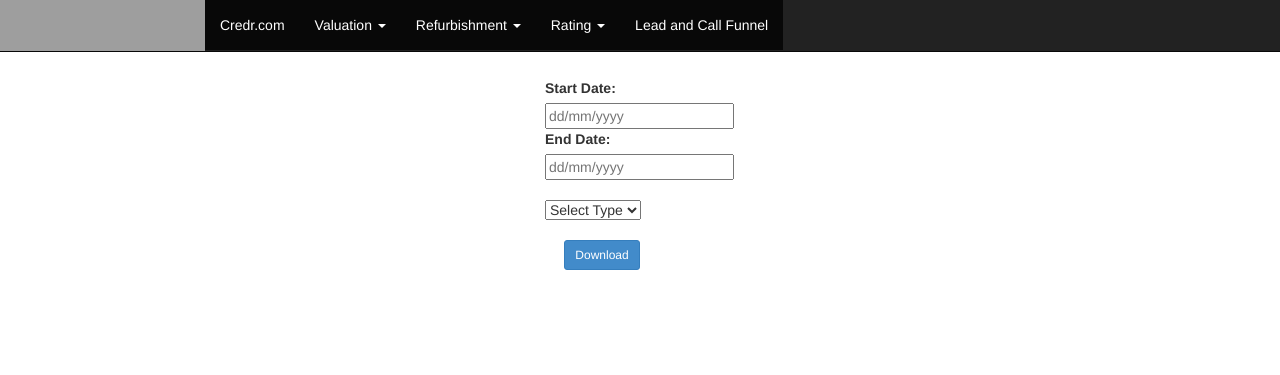
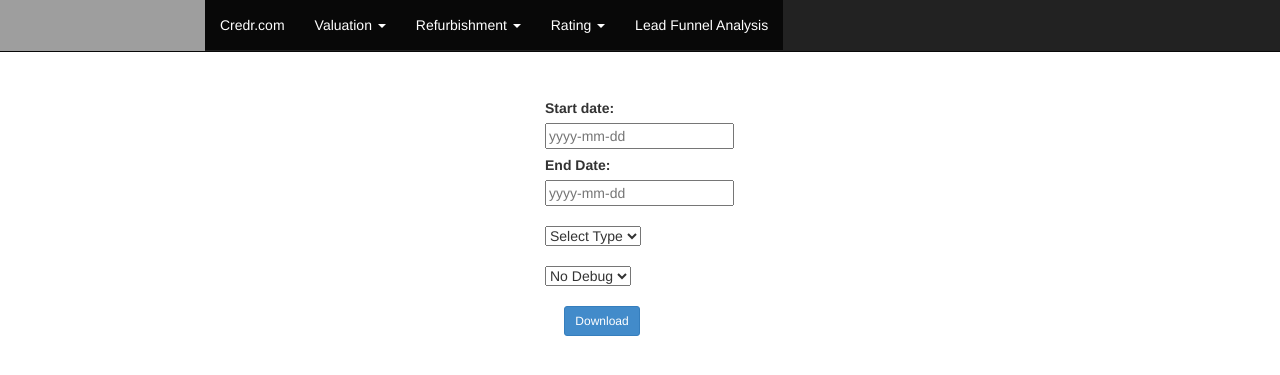
Before and after one commit to KetanDesh/bikes, a CodeIgniter app: page /bikevaluation/index.php/Lead_call_funnel in a window 1280 px wide. Shown: the top 375 px of the page. Run offline with CodeIgniter, Linux system fonts and the light colour scheme; grey boxes are pictures that could not be loaded.

Commit message:
CAN-44 -r=self resolve some issue

```diff
--- a/application/controllers/Lead_call_funnel.php
+++ b/application/controllers/Lead_call_funnel.php
@@ -22,12 +22,18 @@ class Lead_call_funnel extends CI_Controller {
             echo $output;
         }
         public function download(){
-            error_reporting(0);
+            $debug = $this->input->post('debug');
+            //echo $debug;
+            if($debug == 1){
+                echo "Debug";
+                //error_reporting(0);
+            }
+                error_reporting(0);
             $this->load->helper('csv');
             $this->load->model('crm/lead_call_funnel_model');
 //            $data['title']="Lead Call funnel";
-//            $this->load->view('include/header',$data);
-//            $this->load->view('lead_call_funnel_view');
+ //          $this->load->view('include/header',$data);
+ //           $this->load->view('lead_call_funnel_view');
             $leadCallData = array();
 
             //$fh = @fopen( 'php://output', 'w' );
@@ -50,62 +56,27 @@ class Lead_call_funnel extends CI_Controller {
                     $first_iteration =0;
                     foreach ($getQueries as $getQuery){
                         $columnName = $getQuery->columnName;
-                        //echo $columnName;
                        $rows[$row_count][] = $columnName;
-
+//                       echo "column".$rows[0][$row_count]."<br>";
                     }
                     $row_count = $row_count +1;
-                    continue;
+                    //continue;
                 }
+                //echo $rows[0];
                 foreach ($getQueries as $getQuery){
-                        $sqlQuery = $getQuery->sqlQuery;
-                        //echo $columnName;
-                       $rows[$row_count][] = $this->lead_call_funnel_model->main_query($sqlQuery,$source,$start_data,$end_date);
-
-                    }
-                              $row_count = $row_count +1;
-
+                    $sqlQuery = $getQuery->sqlQuery;
+                    $rows[$row_count][] = $this->lead_call_funnel_model->main_query($sqlQuery,$source,$start_data,$end_date,$debug);
+                }
+                    $row_count = $row_count +1;
             }
             //print_r($first_row);
-            $list = array (
-                    array('aaa', 'bbb', 'ccc', 'dddd'),
-                    array('123', '456', '789'),
-                    array('"aaa"', '"bbb"')
-                );
-            array_to_csv($rows,'toto.csv');
-            //fputcsv($fh, $first_row);
-            //fclose($fh);
-
-
-
-
+//            $list = array (
+//                    array('aaa', 'bbb', 'ccc', 'dddd'),
+//                    array('123', '456', '789'),
+//                    array('"aaa"', '"bbb"')
+//                );
+            array_to_csv($rows,'info.csv');
         }
 
 }
-
-  /*              $source = $row->Source;
-                $getQueries = $this->lead_call_funnel_model->get_query($type);
-                foreach ($getQueries as $getQuery){
-                    $columnName = $getQuery->columnName;
-                    $sqlQuery = $getQuery->sqlQuery;
-
-                    $mainQueries[$columnName] = $this->lead_call_funnel_model->main_query($columnName,$sqlQuery,$source,$start_data,$end_date);
-
-
-                    //$leadCallData = $leadCallData;
-                    //print_r($leadCallData);
-                $this->load->helper('csv');
-                print_r($mainQueries);
-                array_to_csv($mainQueries[$columnName],'toto.csv');
-                }
-                array_push($leadCallData,$mainQueries);
-                array_push($leadCallData,$source);
-                print_r($leadCallData);
-            }
-
-
-        }
-
-
-}*/
 ?>
--- a/application/views/include/header.php
+++ b/application/views/include/header.php
@@ -52,6 +52,6 @@ th, td {
         <li class="active"><a class="dropdown-toggle" type="button" id="menu1" data-toggle="dropdown">Rating
             <span class="caret"></span></a>
         </li>
-        <li class="active"><a href="<?php echo base_url().'index.php/Lead_call_funnel' ?>">Lead and Call Funnel</a></li>
+        <li class="active"><a href="<?php echo base_url().'index.php/Lead_call_funnel' ?>">Lead Funnel Analysis</a></li>
     </ul>
 </nav>
--- a/application/views/lead_call_funnel_view.php
+++ b/application/views/lead_call_funnel_view.php
@@ -5,31 +5,32 @@
  * and open the template in the editor.
  */
 ?>
-<div class="container"  id="container" style="margin-top:62px;">
+<div class="container"  id="container" style="margin-top:82px;">
     <div class="row">
         <div class="col-sm-12" style="padding-top:30px;">
             <?php echo validation_errors('<div class="error col-md-5 col-md-offset-4" style="padding-top:20px;">', '</div>'); ?>
             <?php echo form_open_multipart('Lead_call_funnel/download','class="form-horizontal col-sm-offset-5"');?>
                 <div class="form-group">
                     <div class="col-sm-2">
+                        <label>Start date:</label>
                       <?php
-                            echo form_label('Start Date:');
+                            //echo form_label('Start Date:' ,'style='');
                                 $date = array(
                                 'type' => 'text',
                                 'id' => 'start_date',
                                 'name' => 'start_date',
                                 'class' => 'input_box',
-                                'placeholder' => 'dd/mm/yyyy',
+                                'placeholder' => 'yyyy-mm-dd',
                                 'required' => ''
                                 );
                             echo form_input($date);
-                            echo form_label('End Date:');
+                            echo "<label style='margin-top:6px;'>End Date:</label>";
                                 $date = array(
                                 'type' => 'text',
                                 'id' => 'end_date',
                                 'name' => 'end_date',
                                 'class' => 'input_box',
-                                'placeholder' => 'dd/mm/yyyy',
+                                'placeholder' => 'yyyy-mm-dd',
                                 'required' => ''
                                 );
                             echo form_input($date);
@@ -37,7 +38,10 @@
                         </br>
                             <select name="type" id="type" style="margin-top:20px;">
                                 <option>Select Type</option>
-                                <!--option value="Lead_funnel">Lead funnel</option-->
+                            </select>
+                            <select name="debug" id="debug" style="margin-top:20px;">
+                                <option>No Debug</option>
+                                <option value="1">Debug</option>
                             </select>
                             <div class="form-group" style="margin-top:20px;">
                             <div class="col-sm-offset-2 col-sm-10"> <button type="submit" id="submit" class="btn btn-primary btn-sm">Download</button> </div>
@@ -48,3 +52,8 @@
         </div>
     </div>
 </div>
+<script type="text/javascript">
+            $(function () {
+                $('#datetimepicker1').data("datetimepicker");
+            });
+        </script>
```
Also changed, not shown: application/models/crm/lead_call_funnel_model.php (+15 -11 lines), js/main.js (+6 -11 lines).
